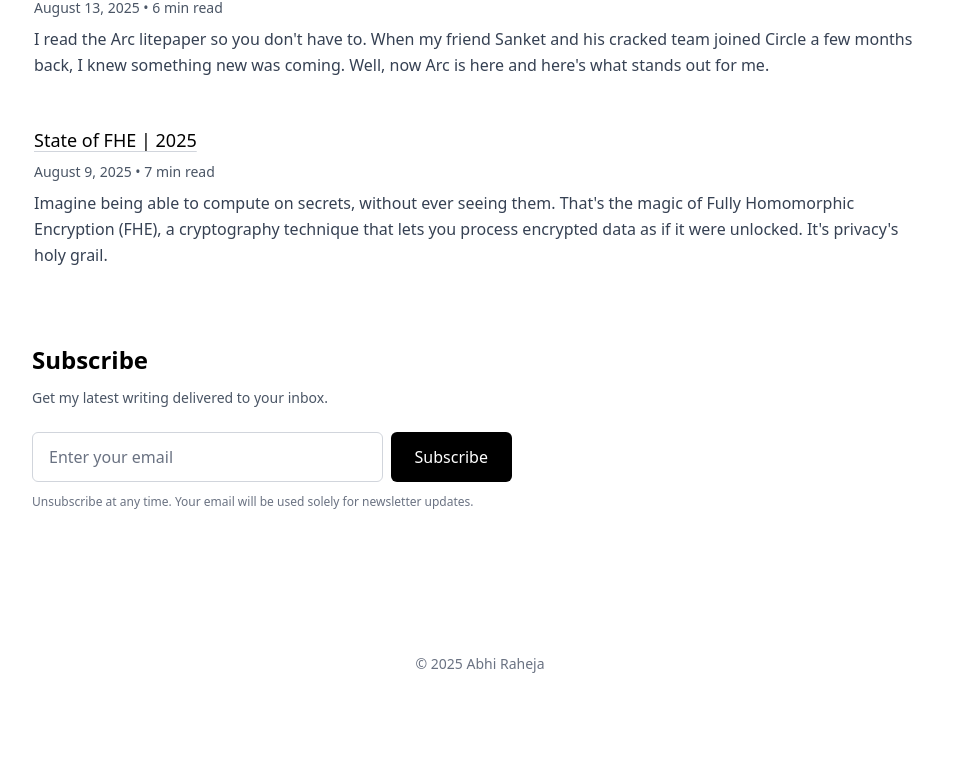
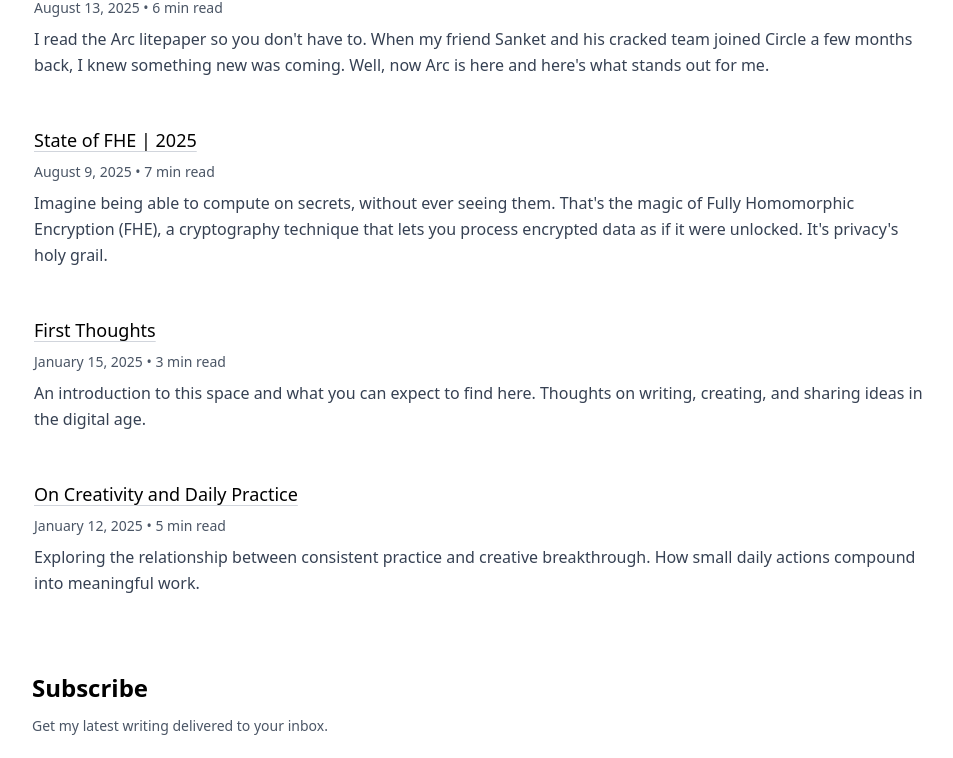
Before and after one commit to abhi-raheja/personal-website, a Next.js app: page /writings in a window 1280 px wide. Shown: the part 1360-2118 px from the top of the page, without its empty margins (160-1113 px from the left). Before the commit the page ends 2066 px from the top, so only its background shows below. Built offline with nearby package versions, Linux system fonts and the light colour scheme.

Commit message:
Fix API route with dynamic import and serverExternalPackages config

```diff
--- /dev/null
+++ b/content/posts/first-thoughts.md
@@ -0,0 +1,28 @@
+---
+title: "First Thoughts"
+date: "2025-01-15"
+excerpt: "An introduction to this space and what you can expect to find here. Thoughts on writing, creating, and sharing ideas in the digital age."
+readTime: "3 min read"
+---
+
+Welcome to this space. This is where I'll be sharing thoughts, ideas, and reflections on the things that matter to me.
+
+Starting a personal website feels both exciting and daunting. There's something vulnerable about putting your thoughts out into the world, knowing that anyone can read them, judge them, or simply ignore them entirely.
+
+But I believe there's value in the practice of writing itself. Not just for the potential readers, but for the writer. Writing forces clarity. It makes you confront the fuzzy edges of your thinking and sharpen them into something more precise.
+
+## Why Write Publicly?
+
+The internet is full of voices, opinions, and noise. Why add another one? I've been asking myself this question for months, and I think I've found my answer.
+
+Writing publicly creates accountability. When you know others might read your work, you naturally put more effort into making it coherent, well-reasoned, and worth someone's time. It's a forcing function for better thinking.
+
+More importantly, it opens the door for connection. Some of the most meaningful conversations I've had started with something someone wrote that resonated with me. I hope to create those same opportunities here.
+
+## What to Expect
+
+I won't promise to write on a schedule. Good thinking takes time, and I'd rather share one thoughtful piece a month than four rushed ones. Quality over quantity.
+
+The topics will vary based on what I'm exploring at the moment. You might find pieces on creativity, technology, philosophy, or simply observations about daily life. The common thread will be thoughtfulness and authenticity.
+
+Thank you for being here, whether you stumbled upon this by accident or came looking specifically. I hope you find something worth your time.
--- /dev/null
+++ b/content/posts/on-creativity.md
@@ -0,0 +1,41 @@
+---
+title: "On Creativity and Daily Practice"
+date: "2025-01-12"
+excerpt: "Exploring the relationship between consistent practice and creative breakthrough. How small daily actions compound into meaningful work."
+readTime: "5 min read"
+---
+
+Creativity isn't magic. It's not some mystical force that strikes randomly, leaving us helpless to control when inspiration hits. This romantic notion of the tortured artist waiting for divine intervention is not only misleading—it's counterproductive.
+
+The most creative people I know treat creativity like a craft. They show up every day, whether they feel inspired or not. They understand that creativity is a muscle that grows stronger with use, not a finite resource that depletes.
+
+## The Myth of Inspiration
+
+We've been sold a story about creativity that goes something like this: sit around, wait for inspiration to strike, then frantically capture the lightning in a bottle before it disappears. This approach might work occasionally, but it's hardly a reliable way to produce meaningful work.
+
+The truth is that inspiration often comes during the work, not before it. When you sit down to write, draw, code, or create in any form, the act of creating itself generates new ideas. Motion creates motion.
+
+## Small Consistent Steps
+
+I've found that committing to small, consistent actions yields better results than sporadic bursts of intensive work. Writing 200 words daily will produce more—and better—writing than waiting for the perfect moment to write 2,000 words.
+
+This isn't just about quantity. Consistent practice allows your subconscious to work on problems in the background. Solutions often appear not when you're actively struggling with them, but during the quiet moments in between sessions.
+
+## The Compound Effect
+
+Daily practice creates a compound effect. Each session builds on the previous one. Skills develop incrementally, ideas connect across time, and eventually, what seemed impossible becomes second nature.
+
+The key is to start small enough that you can't fail. Make the barrier to entry so low that even on your worst days, you can still show up. Consistency beats intensity every time.
+
+## Creating Conditions for Creativity
+
+Rather than waiting for creativity to happen to you, create conditions where it's more likely to emerge:
+
+- **Establish routines** that signal to your brain it's time to create
+- **Eliminate friction** by having your tools ready and accessible
+- **Protect your creative time** like you would any important appointment
+- **Embrace imperfection** and give yourself permission to create badly
+
+The goal isn't to produce masterpieces every day. It's to show up consistently and trust that the accumulation of small efforts will lead to something meaningful.
+
+Creativity flourishes in the mundane, in the daily choice to sit down and do the work regardless of how you feel. Make that choice, and watch what unfolds.
--- a/next.config.ts
+++ b/next.config.ts
@@ -12,6 +12,8 @@ const nextConfig: NextConfig = {
   images: {
     unoptimized: true
   },
+  // Ensure substack-subscriber is bundled correctly for serverless
+  serverExternalPackages: ['substack-subscriber'],
   // Add basePath if deploying to GitHub Pages with a repository name
   // basePath: '/repository-name',
 };
--- a/src/app/api/subscribe/route.ts
+++ b/src/app/api/subscribe/route.ts
@@ -1,5 +1,4 @@
 import { NextRequest, NextResponse } from 'next/server';
-import { subscribe } from 'substack-subscriber';
 
 // Force Node.js runtime (required for substack-subscriber package)
 export const runtime = 'nodejs';
@@ -28,7 +27,8 @@ export async function POST(request: NextRequest) {
       );
     }
 
-    // Subscribe to Substack
+    // Subscribe to Substack (dynamic import for serverless compatibility)
+    const { subscribe } = await import('substack-subscriber');
     const result = await subscribe(email, SUBSTACK_URL);
 
     return NextResponse.json({
--- a/src/data/posts.json
+++ b/src/data/posts.json
@@ -3,7 +3,7 @@
     "slug": "elons-algorithm-a-spacex-engineers-perspective",
     "title": "On Elon's Algorithm",
     "date": "2025-10-20",
-    "excerpt": "This is a copy of a review of Elon's 'algorithm' by an anonymous SpaceX engineer",
+    "excerpt": "Elon has a 5-step algorithm to run companies and build products. But what does it really do?",
     "readTime": "15 min read"
   },
   {
@@ -54,5 +54,19 @@
     "date": "2025-08-09",
     "excerpt": "Imagine being able to compute on secrets, without ever seeing them. That's the magic of Fully Homomorphic Encryption (FHE), a cryptography technique that lets you process encrypted data as if it were unlocked. It's privacy's holy grail.",
     "readTime": "7 min read"
+  },
+  {
+    "slug": "first-thoughts",
+    "title": "First Thoughts",
+    "date": "2025-01-15",
+    "excerpt": "An introduction to this space and what you can expect to find here. Thoughts on writing, creating, and sharing ideas in the digital age.",
+    "readTime": "3 min read"
+  },
+  {
+    "slug": "on-creativity",
+    "title": "On Creativity and Daily Practice",
+    "date": "2025-01-12",
+    "excerpt": "Exploring the relationship between consistent practice and creative breakthrough. How small daily actions compound into meaningful work.",
+    "readTime": "5 min read"
   }
 ]
```
Also changed, not shown: .cursor/scratchpad.md, vercel.json (added).
